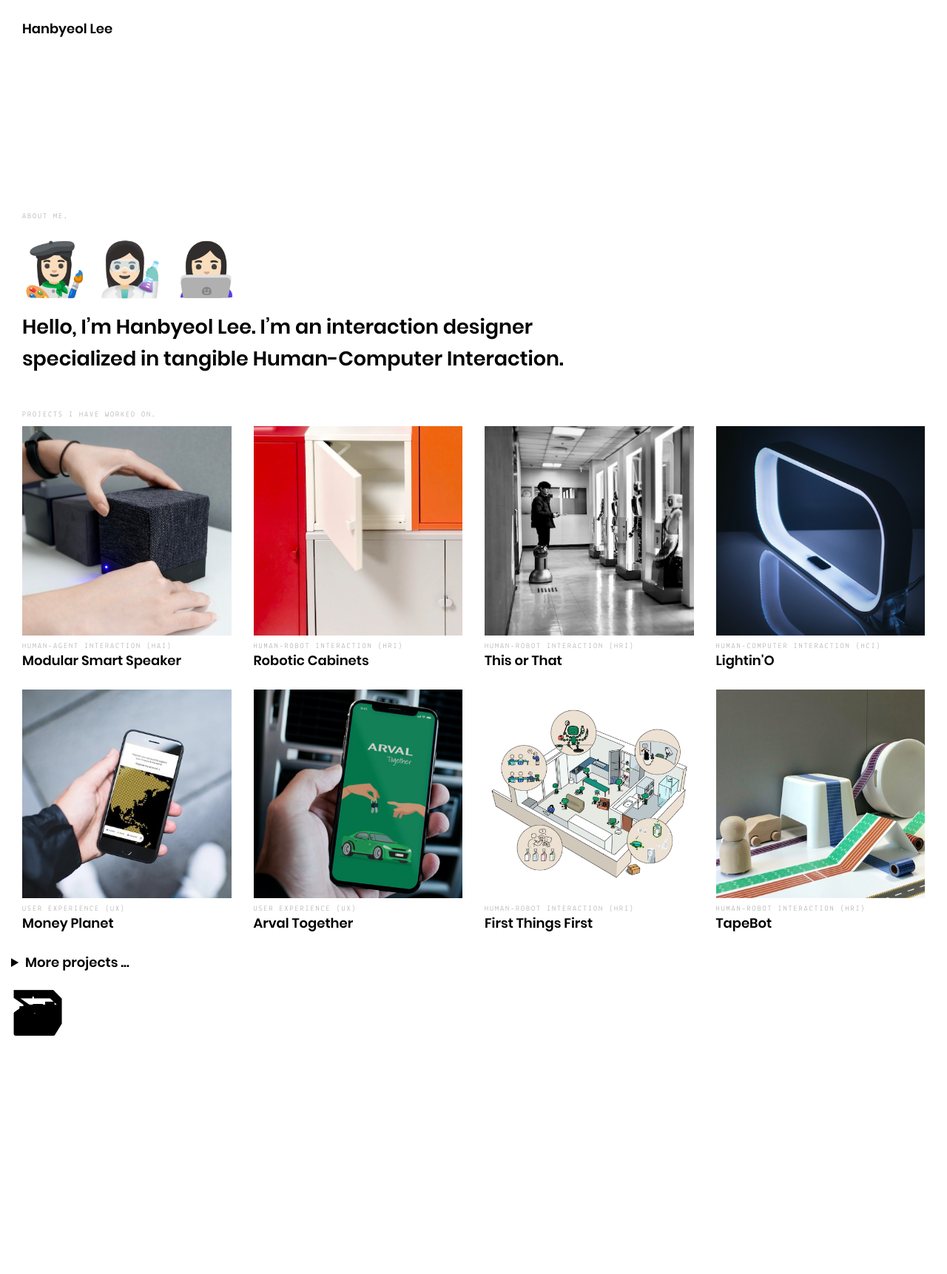
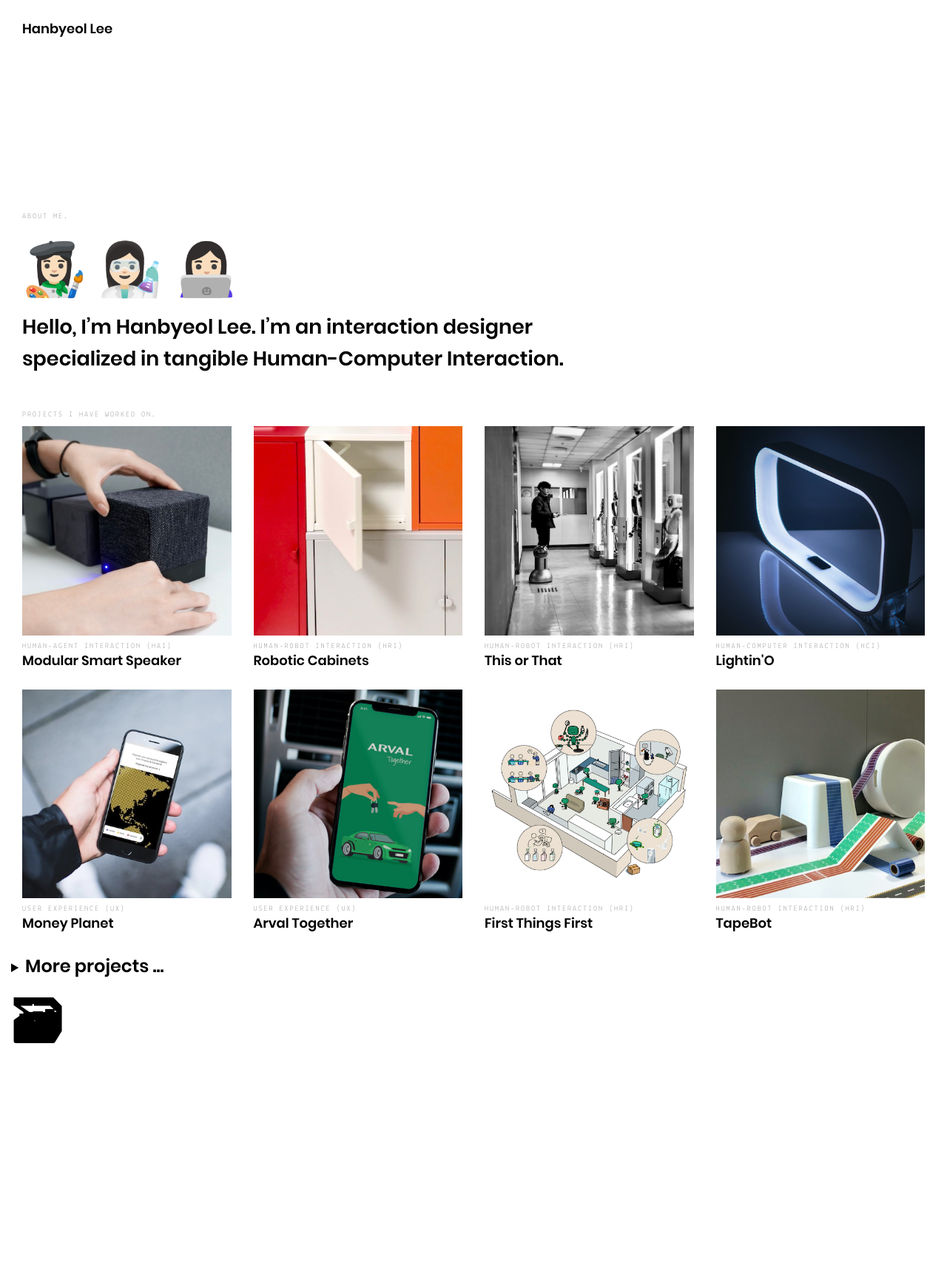
Before and after one commit to hanby-ixd/hanby-ixd.github.io, a Jekyll site: the page built from index.html, in a window 1280 px wide. Shown: the whole page at 74% size. Built offline with Jekyll 4.4.1, drawn with Linux system fonts in a browser that asks for light colours; nearby versions of some CDN libraries; library files that are not in the unit come from our copies.

Commit message:
photo jpg

```diff
--- a/index.html
+++ b/index.html
@@ -36,7 +36,7 @@
 					{% endfor %}
 
 				<details>
-					<summary><font size=“5em" style="cursor:pointer;">More projects ...</font><p style="cursor:pointer; font-size:70px;">&#128451;</p></summary>
+					<summary><font size="5em">More projects ...</font><p style="cursor:pointer; font-size:70px;">&#128451;</p></summary>
 
 					{% for item in site.categories.projects2 reversed %}
 						<li>
```
Also changed, not shown: assets/images/projects/be_our_guest/logo.JPG, assets/images/projects/be_our_guest/logo1.jpg (deleted), 3 other files.
